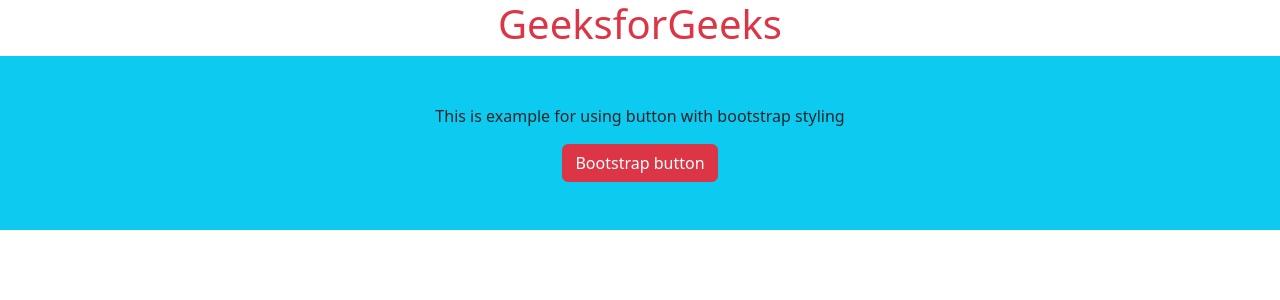
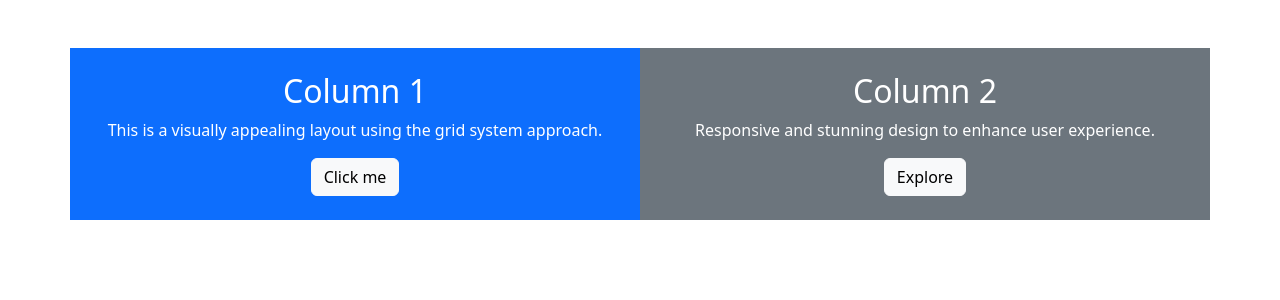
Before and after one commit to nikunjjadav123/myfirstreact, a React (Create React App) app: page / in a window 1280 px wide. Shown: the top 300 px of the page. Built offline with nearby package versions, Linux system fonts and the light colour scheme.

Commit message:
added react bootstrap dependencies

```diff
--- a/package.json
+++ b/package.json
@@ -8,6 +8,7 @@
     "@testing-library/user-event": "^13.5.0",
     "bootstrap": "^5.3.3",
     "react": "^18.3.1",
+    "react-bootstrap": "^2.10.2",
     "react-dom": "^18.3.1",
     "react-scripts": "5.0.1",
     "web-vitals": "^2.1.4"
--- a/src/App.js
+++ b/src/App.js
@@ -1,27 +1,23 @@
 import logo from './logo.svg';
 import './App.css';
+import { Container, Row, Col, Button } from 'react-bootstrap';
 
 function App() {
   return (
-    <div className="App">
-            <h1 className="text-danger">GeeksforGeeks</h1>
-            <div className="bg-info p-5">
-                <p className="">
-                    This is example for using button with
-                    bootstrap styling
-                </p>
-                <a
-                    className="btn btn-danger"
-                    data-bs-toggle="collapse"
-                    href="#collapseExample"
-                    role="button"
-                    aria-expanded="false"
-                    aria-controls="collapseExample"
-                >
-                    Bootstrap button
-                </a>
-            </div>
-        </div>
+    <Container className="text-center my-5">
+            <Row>
+                <Col md={6} className="bg-primary text-white p-4">
+                    <h2>Column 1</h2>
+                    <p>This is a visually appealing layout using the grid system approach.</p>
+                    <Button variant="light">Click me</Button>
+                </Col>
+                <Col md={6} className="bg-secondary text-white p-4">
+                    <h2>Column 2</h2>
+                    <p>Responsive and stunning design to enhance user experience.</p>
+                    <Button variant="light">Explore</Button>
+                </Col>
+            </Row>
+        </Container>
   );
 }
 
```
Also changed, not shown: 1 other file (tests, documents, lock files or other folders).
